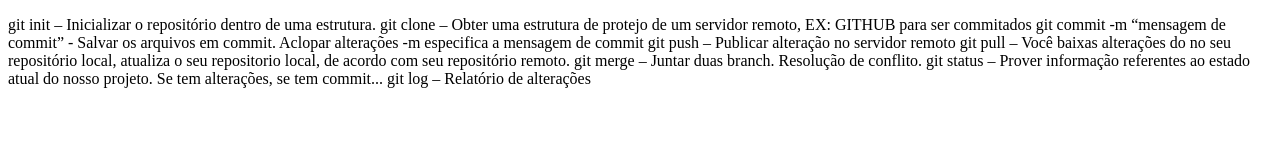
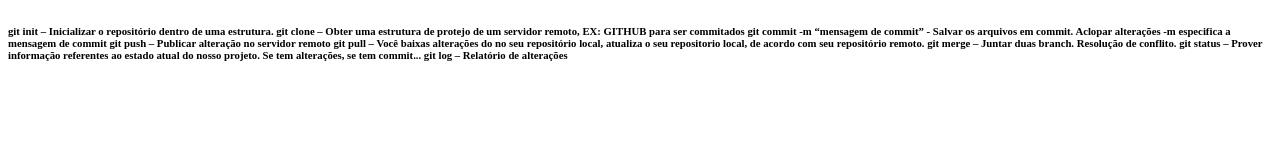
Before and after one commit to ANAPAULINHA/projeto_git, a plain HTML site: page index.html in a window 1280 px wide. Drawn offline with Linux system fonts and the light colour scheme.

Commit message:
Adicionando tag h6

```diff
--- a/index.html
+++ b/index.html
@@ -4,7 +4,7 @@
 	<title> CURSO GIT</title>
 </head>
 <body>
-<p>
+<p> <h6>
 	git  init – Inicializar o repositório dentro de uma estrutura.
 git clone – Obter uma estrutura de protejo de um servidor remoto, EX: GITHUB
 para ser commitados
@@ -14,7 +14,7 @@ git pull – Você baixas alterações do no seu repositório local, atualiza o
 git merge – Juntar duas branch. Resolução de conflito.
 git status – Prover informação referentes ao estado atual do nosso projeto. Se tem alterações, se tem commit...
 git log – Relatório de alterações
-
+</h6>
 
 </p>
 </body>
```
